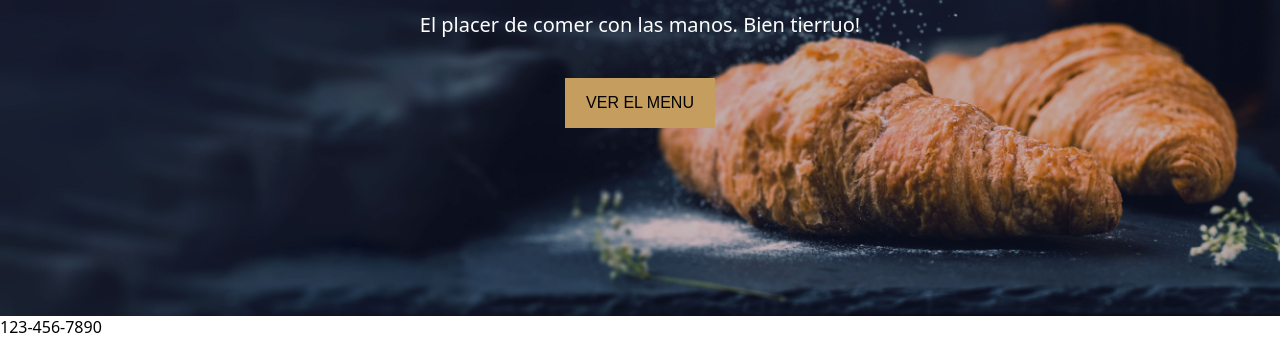
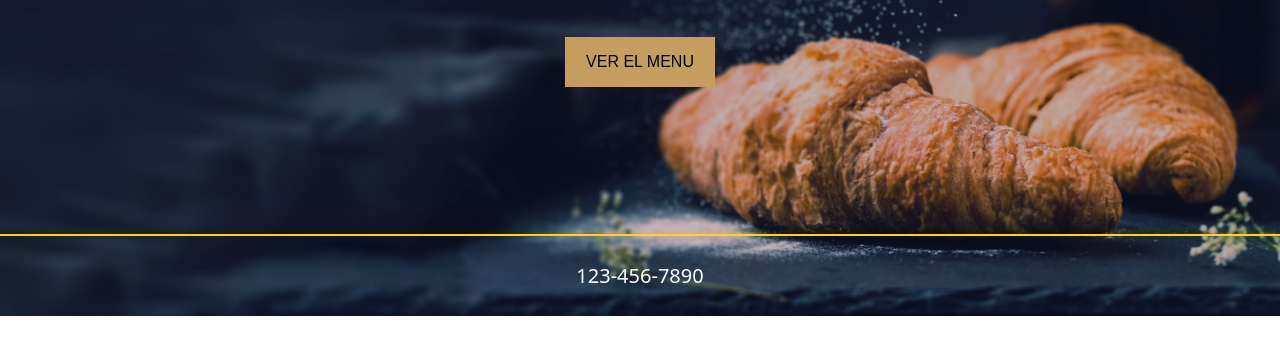
Before and after one commit to J0sek/restaurant-page, a website built with webpack: page dist/index.html in a window 1280 px wide. Shown: the part 484-822 px from the top of the page. After the commit the page ends 800 px from the top, so only its background shows below. Built offline with Linux system fonts and the light colour scheme.

Commit message:
Add styling to footer

```diff
--- a/src/style.css
+++ b/src/style.css
@@ -39,8 +39,18 @@
   cursor: pointer;
 }
 
+.footer {
+  box-sizing: border-box;
+  height: 80px;
+  color: white;
+  border-top: 2px solid rgb(255, 215, 0);
+  font-size: 20px;
+  line-height: 80px;
+  text-align: center;
+}
+
 .main {
-  height: calc(100vh - 95px);
+  height: calc(100vh - 177px);
   display: flex;
   flex-direction: column;
   align-items: center;
```
Also changed, not shown: dist/main.js.
